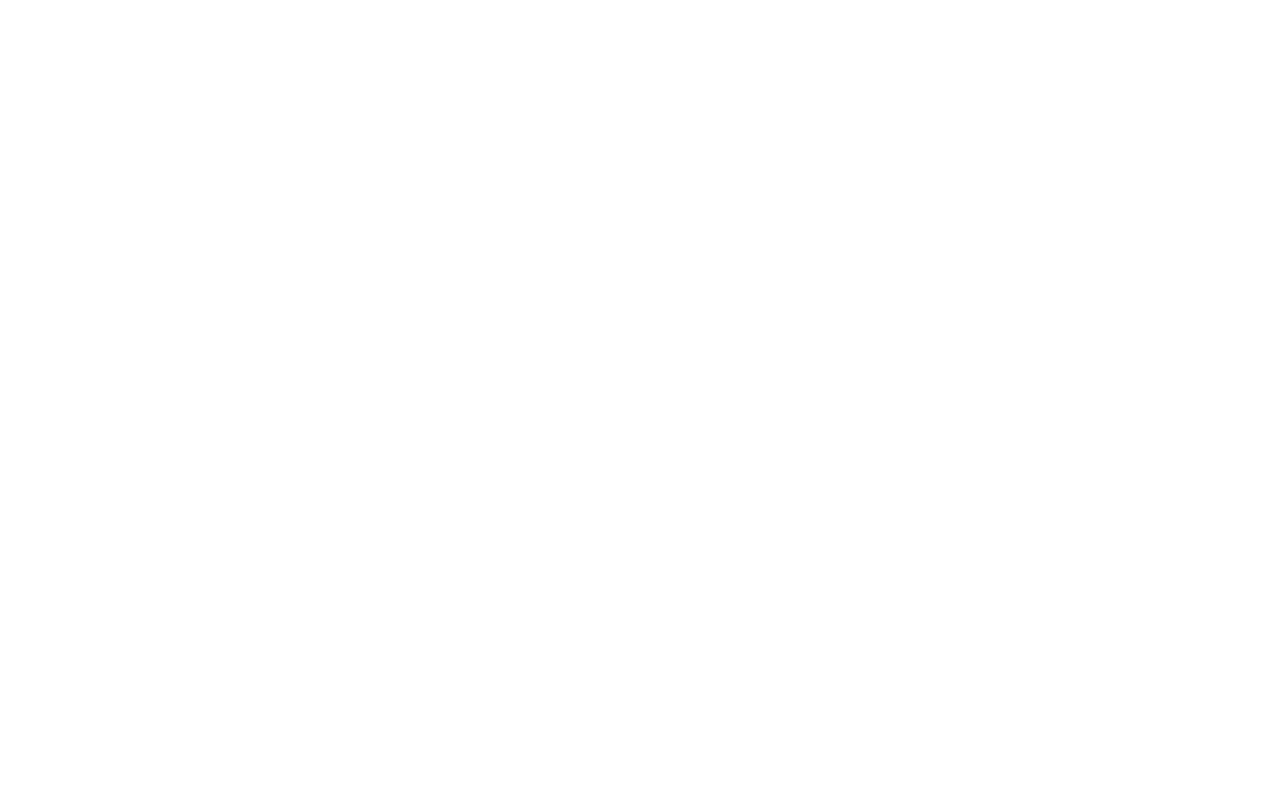
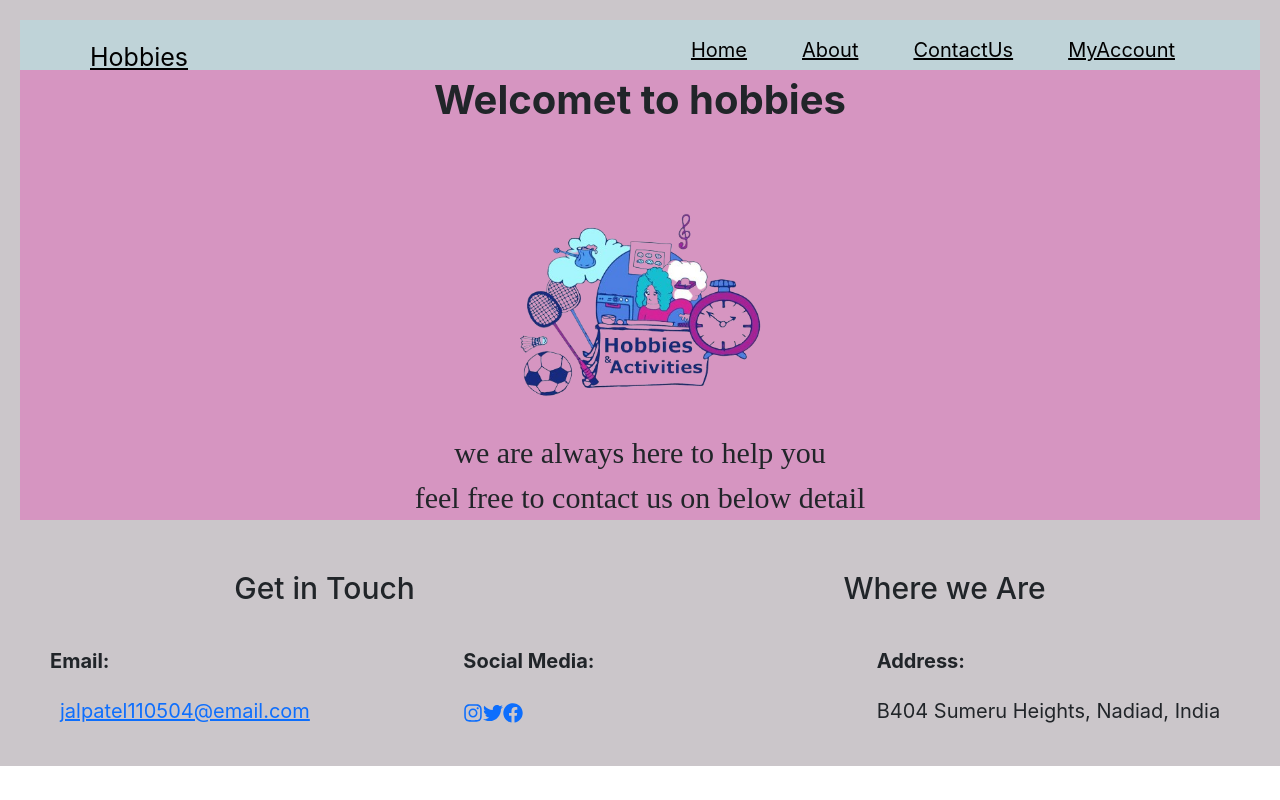
Before and after one commit to jal-1331/FSD, a React (Create React App) app: page /ContactUs in a window 1280 px wide. Before the commit this address had no page. Built offline with nearby package versions, Linux system fonts and the light colour scheme.

Commit message:
implement contactus

```diff
--- a/src/App.js
+++ b/src/App.js
@@ -8,6 +8,7 @@
 
 import EventDetails from './Components/EventDetails/EventDetails';
 import AboutUs from './Components/About/AboutUs';
+import ContactUs from './Components/ContactUs/ContactUs';
 
 
 function App() {
@@ -22,6 +23,7 @@
         <Route path="/Event" element={<Event/>}/>
         <Route path="/Profile" element={<Profile/>}/>
         <Route path="/Aboutus" element={<AboutUs/>}/>
+        <Route path="/ContactUs" element={<ContactUs />} />
 
         </Routes>
       </Router>
--- a/src/Components/ContactUs/ContactUs.js
+++ b/src/Components/ContactUs/ContactUs.js
@@ -3,10 +3,24 @@
 import React from 'react';
 import { FaInstagram, FaTwitter, FaFacebook } from 'react-icons/fa';
 import './contact.css'
-
+import Head from '../Head/Head';
+import image from './image (2).png'
 const ContactUs = () => {
   return (
     <div className="contact-us">
+      <Head />
+      <div className='staticdata'>
+        Welcomet to hobbies <br>
+        </br>
+
+        <div className='help'>
+          <img src={image} height={'250px'}
+          width={'500px'}/><br></br>
+        we are always here to help you <br></br>
+        feel free to contact us on below detail
+
+        </div>
+      </div>
         <div className='Heading'>
       <h2 className='inf'>Get in Touch</h2>
       <h2 className='inf'>Where we Are</h2>
--- a/src/Components/ContactUs/contact.css
+++ b/src/Components/ContactUs/contact.css
@@ -6,12 +6,27 @@
     flex-direction: row;
     justify-content: space-around;
 }
+.staticdata{
+  background-color: ;
+  font-size: 40px;
+  font-weight: bolder;
+  margin-bottom: 50px;
+  background-color: #d695c1;
+
+}
+.help{
+  margin-top: 50px;
+  font-size: 30px;
+  font-weight: lighter;
+  font-family: 'Times New Roman', Times, serif;
+
+}
 
 .contact-us {
     text-align: center;
     padding: 20px;
     font-size: 20px;
-    background-color: #ab919e58;
+    background-color: rgba(167, 158, 165, 0.589);
   }
 
   .inf {
@@ -71,4 +86,15 @@
 
     margin: 20px;
   }
+ img{
+  max-height: fit-content;
+  max-width: fit-content;
+ }
 }
+@media screen and (min-width: 530px) {
+
+  img{
+    max-height: fit-content;
+    max-width: fit-content;
+  }
+}
--- a/src/Components/EventDetails/EventDetails.jsx
+++ b/src/Components/EventDetails/EventDetails.jsx
@@ -90,7 +90,6 @@
     {eventData?.map((event, index) => (
       <EventCard key={index} event={event} onItemClick={handleItemClick} isSelected={selectedItems.includes(event)} />
     ))}
-    <div> <ContactUs/></div>
 
 
 
--- a/src/Components/Head/Head.jsx
+++ b/src/Components/Head/Head.jsx
@@ -26,7 +26,7 @@
             <li className="nav_item">
               <Link to="/EventDetails" className="nav_link">Home</Link>
               <Link to="/AboutUs" className="nav_link">About</Link>
-              <Link to="ContactUs" className="nav_link">ContactUs</Link>
+              <Link to="/ContactUs" className="nav_link">ContactUs</Link>
               <Link to="/Profile" className="nav_link">MyAccount</Link>
             </li>
           </ul>
```
Also changed, not shown: src/Components/ContactUs/image (2).png (added).
